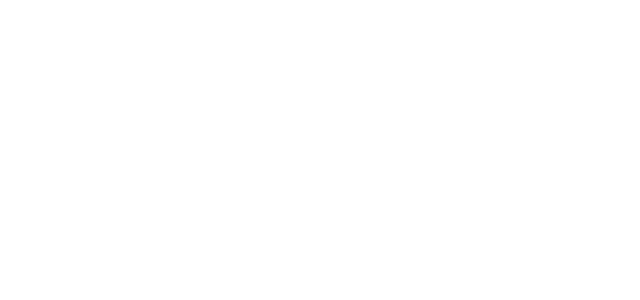
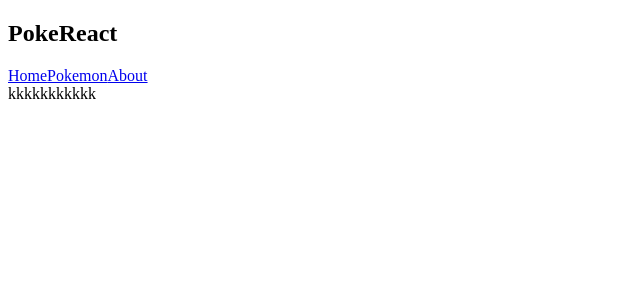
Before and after one commit to AymenBida/poke-react, a React (Create React App) app: page / in a window 1280 px wide. Shown: the top 300 px of the page, without its empty margins (0-640 px from the left). Built offline with nearby package versions, Linux system fonts and the light colour scheme.

Commit message:
Prepare Routes

```diff
--- a/package.json
+++ b/package.json
@@ -10,6 +10,7 @@
     "react": "^17.0.2",
     "react-dom": "^17.0.2",
     "react-redux": "^7.2.4",
+    "react-router-dom": "^5.2.0",
     "react-scripts": "4.0.3",
     "redux": "^4.1.0",
     "sass": "^1.35.2",
--- /dev/null
+++ b/src/Routes.js
@@ -0,0 +1,20 @@
+import { BrowserRouter, Switch, Route } from 'react-router-dom';
+import Navbar from './components/Navbar';
+import Home from './components/Home';
+import App from './components/App';
+import About from './components/About';
+
+const Routes = () => (
+  <>
+    <BrowserRouter>
+      <Navbar />
+      <Switch>
+        <Route exact path="/" component={Home} />
+        <Route exact path="/pokemon" component={App} />
+        <Route exact path="/about" component={About} />
+      </Switch>
+    </BrowserRouter>
+  </>
+);
+
+export default Routes;
--- /dev/null
+++ b/src/components/About.js
@@ -0,0 +1,3 @@
+const About = () => '656565';
+
+export default About;
--- a/src/components/App.js
+++ b/src/components/App.js
@@ -1,5 +1,5 @@
 import './App.scss';
 
-const App = () => null;
+const App = () => 'kokokok';
 
 export default App;
--- /dev/null
+++ b/src/components/Home.js
@@ -0,0 +1,3 @@
+const Home = () => 'kkkkkkkkkkk';
+
+export default Home;
--- /dev/null
+++ b/src/components/Navbar.js
@@ -0,0 +1,14 @@
+import { Link } from 'react-router-dom';
+
+const Navbar = () => (
+  <nav>
+    <h1>PokeReact</h1>
+    <div>
+      <Link to="/">Home</Link>
+      <Link to="/pokemon">Pokemon</Link>
+      <Link to="/about">About</Link>
+    </div>
+  </nav>
+);
+
+export default Navbar;
--- a/src/index.js
+++ b/src/index.js
@@ -4,7 +4,7 @@ import ReactDOM from 'react-dom';
 import { createStore } from 'redux';
 import { Provider } from 'react-redux';
 import './index.scss';
-import App from './components/App';
+import Routes from './Routes';
 import rootReducer from './redux/reducers';
 
 const store = createStore(rootReducer);
@@ -12,7 +12,7 @@ const rootElement = document.getElementById('root');
 
 ReactDOM.render(
   <Provider store={store}>
-    <App />
+    <Routes />
   </Provider>,
   rootElement,
 );
```
Also changed, not shown: 1 other file (tests, documents, lock files or other folders).
